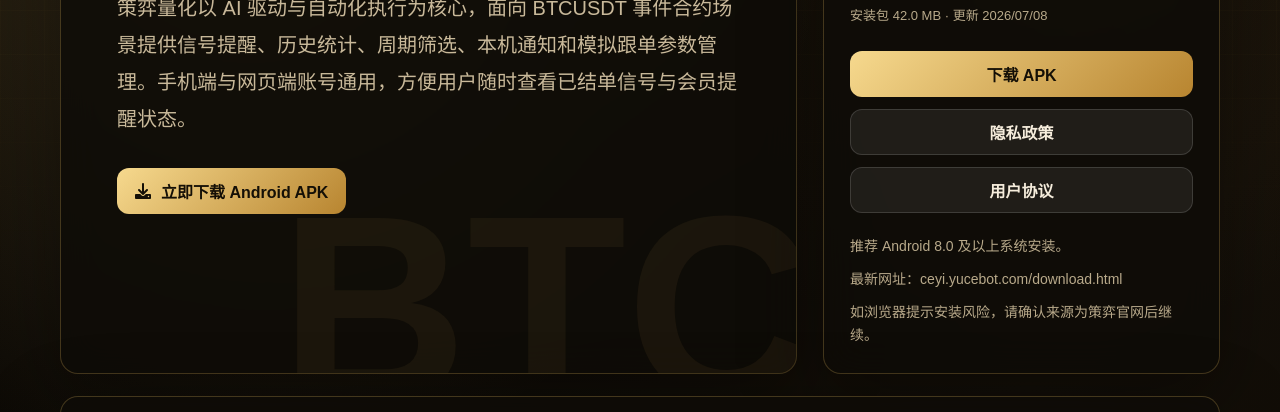
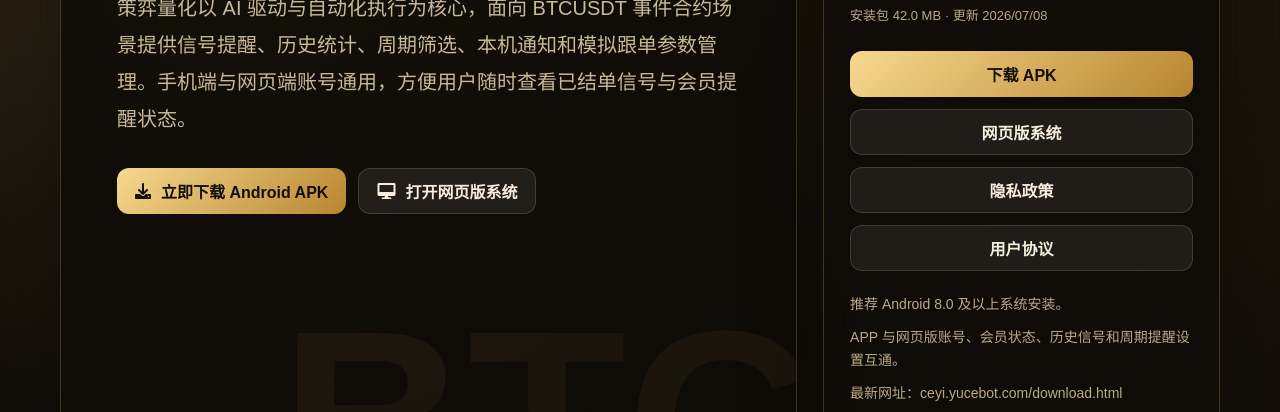
Before and after one commit to lvzengqin-cmd/YCSK, a website: page download.html in a window 1280 px wide. Shown: the part 342-754 px from the top of the page. Drawn offline with Linux system fonts and the light colour scheme; no server answers.

Commit message:
Add quant web entry to app download page

```diff
--- a/download.html
+++ b/download.html
@@ -564,6 +564,10 @@
                         <i class="fas fa-download"></i>
                         立即下载 Android APK
                     </a>
+                    <a class="button secondary" href="https://ceyi.yucebot.com/" data-web-entry>
+                        <i class="fas fa-desktop"></i>
+                        打开网页版系统
+                    </a>
                 </div>
             </section>
 
@@ -577,6 +581,7 @@
                 </div>
                 <div class="actions">
                     <a class="button" href="https://ceyi.yucebot.com/downloads/ceyi-quant-1.0.33-10033-release.apk" data-download-link>下载 APK</a>
+                    <a class="button secondary" href="https://ceyi.yucebot.com/" data-web-entry>网页版系统</a>
                     <a class="button secondary" href="https://ceyi.yucebot.com/privacy.html">隐私政策</a>
                     <a class="button secondary" href="https://ceyi.yucebot.com/terms.html">用户协议</a>
                 </div>
@@ -588,6 +593,7 @@
                 <div class="support-list" data-agent-support></div>
                 <div class="meta">
                     <span>推荐 Android 8.0 及以上系统安装。</span>
+                    <span>APP 与网页版账号、会员状态、历史信号和周期提醒设置互通。</span>
                     <span>最新网址：ceyi.yucebot.com/download.html</span>
                     <span>如浏览器提示安装风险，请确认来源为策弈官网后继续。</span>
                 </div>
@@ -703,6 +709,15 @@
                 return (params.get("invite") || params.get("ref") || "").trim();
             }
 
+            function webEntryUrl() {
+                var inviteCode = currentInviteCode();
+                var url = new URL("https://ceyi.yucebot.com/");
+                if (inviteCode) {
+                    url.searchParams.set("invite", inviteCode);
+                }
+                return url.toString();
+            }
+
             var copyToastTimer = 0;
             function showCopyToast(message) {
                 var toast = document.querySelector("[data-copy-success]");
@@ -810,6 +825,9 @@
 
             function loadRelease() {
                 var inviteCode = currentInviteCode();
+                document.querySelectorAll("[data-web-entry]").forEach(function (link) {
+                    link.setAttribute("href", webEntryUrl());
+                });
                 var copyButton = document.querySelector("[data-copy-invite]");
                 if (copyButton) {
                     copyButton.addEventListener("click", function () {
```
